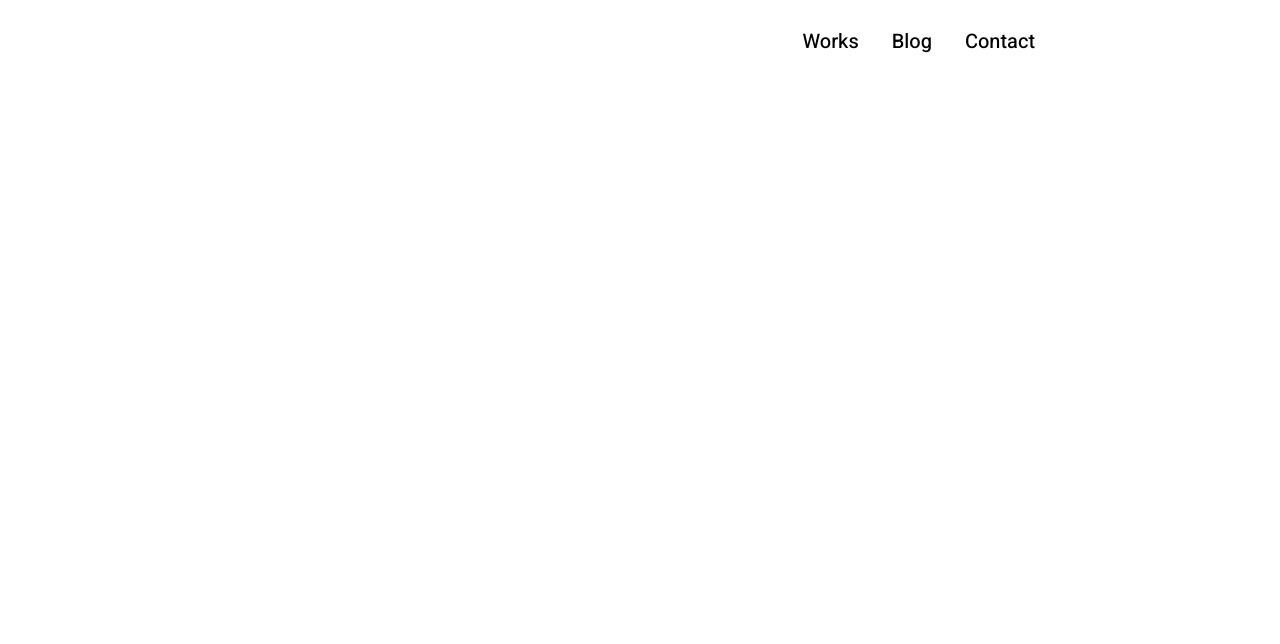
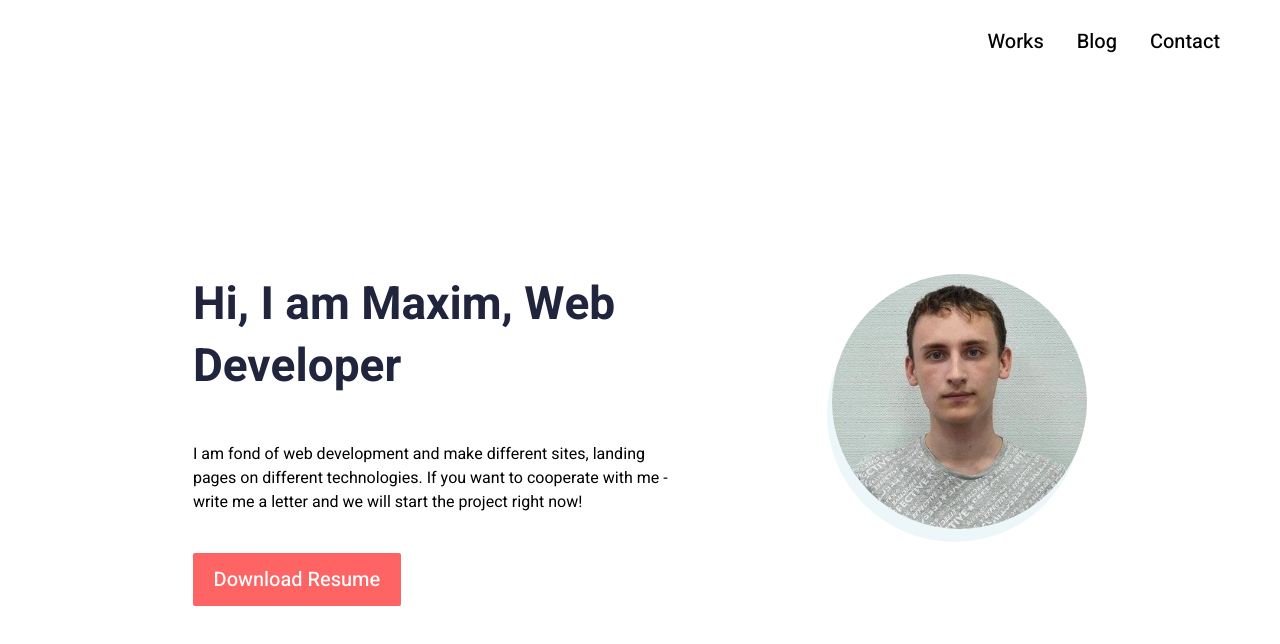
Before and after one commit to Scalete/new_portfolio, a Next.js app: page / in a window 1280 px wide. Shown: the top 644 px of the page. Built offline with nearby package versions, Linux system fonts and the light colour scheme.

Commit message:
added promo

```diff
--- a/src/components/layout/header/Header.module.scss
+++ b/src/components/layout/header/Header.module.scss
@@ -1,7 +1,9 @@
 @import '@/styles/media-queryes';
 
 .header {
-    padding-top: 27px;
+    position: absolute;
+    top: 0;
+    width: 100%;
 
     a {
         font-weight: 500;
@@ -11,10 +13,15 @@
     ul {
         display: flex;
         justify-content: flex-end;
+        margin-right: 60px;
     }
 
     li {
         margin-right: 33px;
+
+        &:last-child {
+            margin-right: 0;
+        }
     }
 
     .mobile {
@@ -23,6 +30,10 @@
         a {
             font-size: 25px;
         }
+    }
+
+    @include desktop {
+        padding-top: 27px;
     }
 
     @include mobile {
--- a/src/components/layout/header/Header.tsx
+++ b/src/components/layout/header/Header.tsx
@@ -7,7 +7,6 @@ const Header: FC = () => {
 
     return (
         <header className={styles.header}>
-            <div className="container">
             <nav className={styles.desktop}>
                 <ul>
                     <li><Link href="/works">Works</Link></li>
@@ -16,7 +15,6 @@ const Header: FC = () => {
                 </ul>
             </nav>
             <HeaderMobile/>
-            </div>
         </header>
     )
 }
--- /dev/null
+++ b/src/components/promo/Promo.module.scss
@@ -0,0 +1,72 @@
+@import '@/styles/variables';
+@import '@/styles/mixin';
+@import '@/styles/media-queryes';
+
+.promo {
+    display: flex;
+    align-items: center;
+    min-height: 100vh;
+    padding-top: 80px;
+
+    .text {
+        max-width: 497px;
+    }
+
+    .flex {
+        display: flex;
+        justify-content: center;
+        padding: 0 24px;
+        flex-shrink: 0;
+    }
+
+    .image {
+        position: relative;
+    }
+
+    h1 {
+        margin-bottom: res(21, 40);
+        font-weight: 700;
+        font-size: res(32, 44);
+        line-height: 1.36;
+        color: $color-dark;
+    }
+
+    p {
+        margin-bottom: res(27, 38);
+    }
+
+    img, .effect {
+        border-radius: 50%;
+        object-fit: contain;
+        min-width: res(170, 243);
+    }
+
+    .effect {
+        position: absolute;
+        top: res(9, 13);
+        right: res(3, 5);
+        z-index: -1;
+        min-height: res(170, 243);
+        background-color: $color-effect;
+    }
+
+    @include desktop {
+        .text {
+            margin-right: res(-50, 115);
+        }
+    }
+
+    @include mobile {
+        .flex {
+            flex-direction: column-reverse;
+            align-items: center;
+            text-align: center;
+            flex-shrink: 1;
+        }
+
+        img {
+            margin-bottom: 34px;
+            width: 170px;
+        }
+    }
+}
--- /dev/null
+++ b/src/components/promo/Promo.tsx
@@ -0,0 +1,23 @@
+import Image from 'next/image';
+import { FC } from 'react'
+import styles from './Promo.module.scss'
+
+const Promo: FC = () => {
+  return (
+    <section className={styles.promo}>
+        <div className={`container ${styles.flex}`}>
+            <div className={styles.text}>
+                <h1>Hi, I am Maxim, Web Developer</h1>
+                <p>I am fond of web development and make different sites, landing pages on different technologies. If you want to cooperate with me - write me a letter and we will start the project right now!</p>
+                <button className="action main">Download Resume</button>
+            </div>
+            <div className={styles.image}>
+                <Image src="/promo-img.jpg" alt="Main Image" width={243} height={243}/>
+                <div className={styles.effect}></div>
+            </div>
+        </div>
+    </section>
+  )
+}
+
+export default Promo;
--- a/src/components/screens/home/Home.tsx
+++ b/src/components/screens/home/Home.tsx
@@ -1,9 +1,12 @@
 import Layout from '@/components/layout/Layout';
+import Promo from '@/components/promo/Promo';
+import Image from 'next/image';
 import { FC } from 'react'
 
 const Home: FC = () => {
   return (
     <Layout>
+        <Promo/>
     </Layout>
   )
 }
--- /dev/null
+++ b/src/styles/_button.scss
@@ -0,0 +1,20 @@
+@import '@/styles/variables';
+
+.action {
+
+    padding: 12px 20px 12px;
+    font-size: 20px;
+    font-weight: 500;
+
+    &.main {
+        width: 208px;
+        background-color: $color-red;
+        color: $white;
+        border-radius: 2px;
+        transition: background-color $normal;
+
+        &:hover {
+            background-color: #D95757;
+        }
+    }
+}
--- a/src/styles/_mixin.scss
+++ b/src/styles/_mixin.scss
@@ -1,7 +1,7 @@
 // resize mixin for value
 // Example:
 // margin: 0 auto res(31, 64) - margin: 0 auto calc(64px + (31 - 64) * ((100vw - 375px) / (1440 - 375)))
-@function res($minValue, $maxValue, $symbol: plus, $minWidth: 375, $maxWidth: 1250) {
+@function res($minValue, $maxValue, $symbol: plus, $minWidth: 375, $maxWidth: 1152) {
     @if $symbol == plus {
         @return calc(#{$minValue}px + (#{$maxValue} - #{$minValue}) * ((100vw - #{$minWidth}px) / (#{$maxWidth} - #{$minWidth})));
     } @else {
--- a/src/styles/_variables.scss
+++ b/src/styles/_variables.scss
@@ -1,6 +1,9 @@
 // colors
 $white                  : #FFFFFF;
 $black                  : #000000;
+$color-dark             : #21243D;
+$color-red              : #FF6464;
+$color-effect           : #EDF7FA;
 
 // transition
 $fast                   : .2s;
--- a/src/styles/globals.scss
+++ b/src/styles/globals.scss
@@ -1,4 +1,6 @@
 @import url('https://fonts.googleapis.com/css2?family=Heebo:wght@400;500;700;900&display=swap');
+@import './button';
+@import './media-queryes';
 
 *, :before, :after {
     box-sizing: border-box;
@@ -38,8 +40,7 @@ a {
 }
 
 button {
-    font-family: 'Proxima Nova', sans-serif !important;
-    font-weight: 700;
+    font-family: 'Heebo', sans-serif;
     background-color: transparent;
     cursor: pointer;
 }
@@ -90,8 +91,12 @@ button {
 }
 
 .container {
-    max-width: 856px;
+    max-width: 74.3%;
     margin: 0 auto;
+
+    @include mobile {
+        max-width: initial;
+    }
 }
 
 /* header burger menu */
@@ -144,6 +149,8 @@ button {
 .bm-item {
     display: inline-block;
     margin-bottom: 20px;
+    width: 100%;
+    text-align: center;
 
     &:last-child {
         margin-bottom: 0;
```
Also changed, not shown: src/components/screens/home/Home.module.scss (deleted, +0 -278 lines), public/promo-img.jpg (added). Lines whose indentation alone changed are shown as unchanged.
